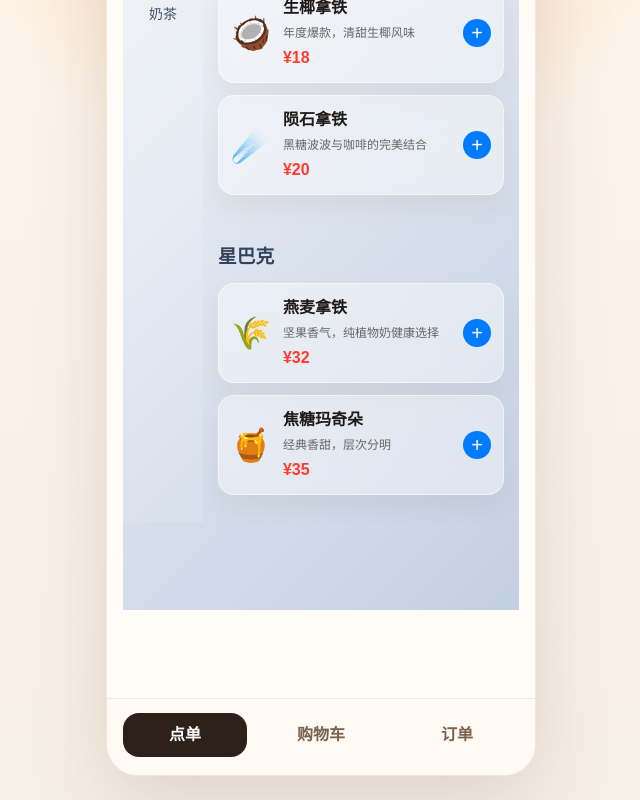
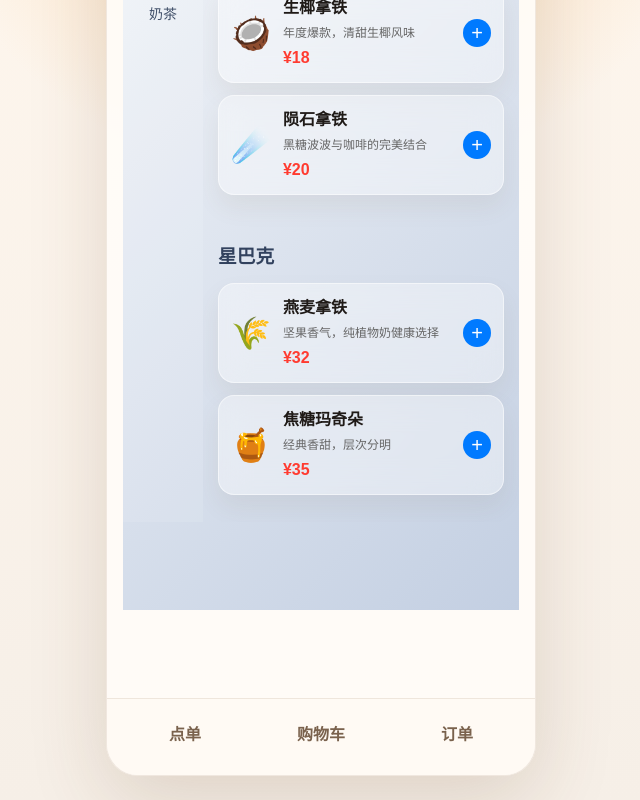
Before and after one commit to fenghx9797-Lucky/haohao-work, a Vue app: page / in a window 1280 px wide. Shown: the part 236-1036 px from the top of the page, without its empty margins (319-959 px from the left). Built offline with nearby package versions, Linux system fonts and the light colour scheme.

Commit message:
Update bottom navigation labels and menu path

```diff
--- a/src/components/BottomNav.vue
+++ b/src/components/BottomNav.vue
@@ -16,14 +16,15 @@
 </template>
 
 <script setup>
+import { siteConfig } from '../config/site'
 import { useCartStore } from '../stores/cart'
 
 const cartStore = useCartStore()
 
 const navItems = [
-  { label: '点单', to: '/' },
-  { label: '购物车', to: '/cart' },
-  { label: '订单', to: '/orders' }
+  { label: siteConfig.nav.home, to: '/menu' },
+  { label: siteConfig.nav.cart, to: '/cart' },
+  { label: siteConfig.nav.orders, to: '/orders' }
 ]
 </script>
 
```
